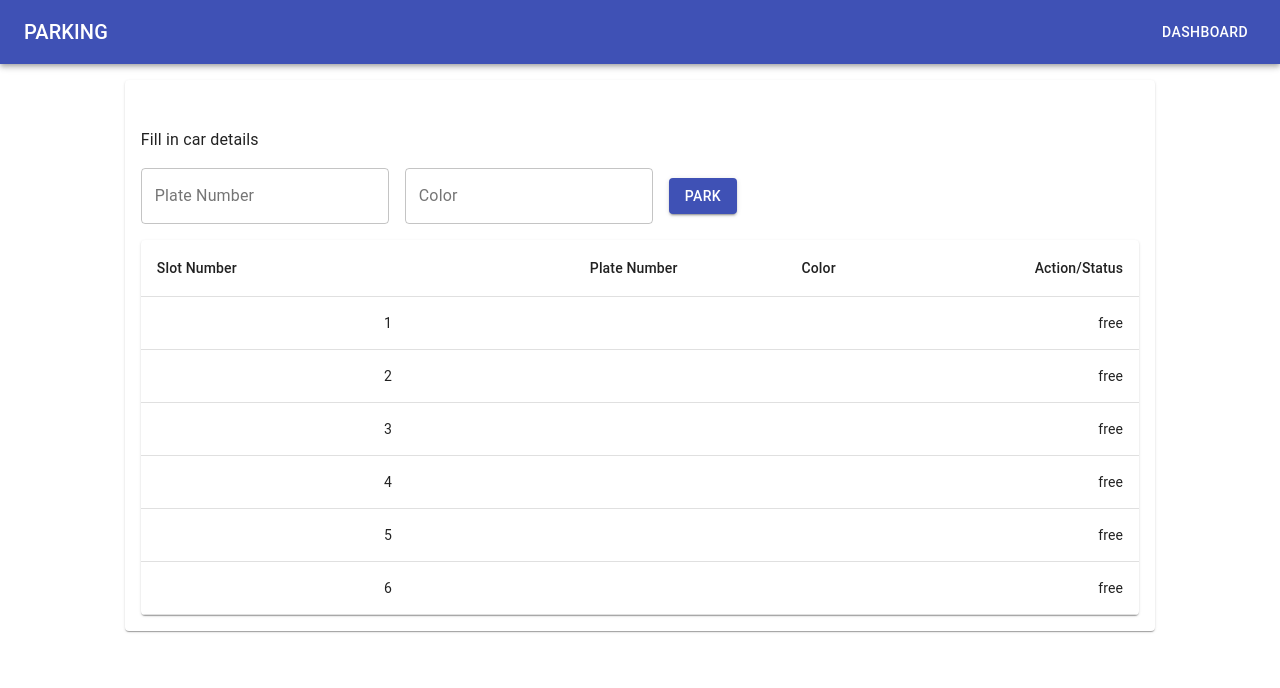
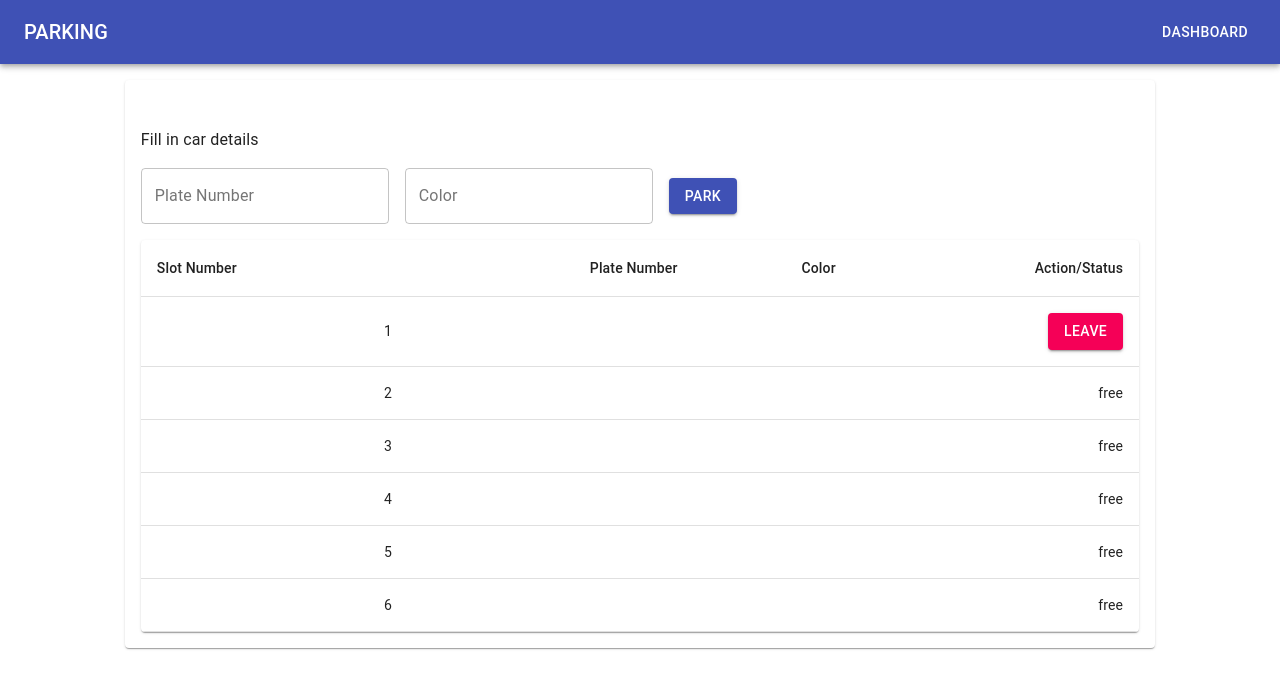
Before and after one commit to roandayne/parking, a React (Create React App) app: page / in a window 1280 px wide. Both pictures are taken after a click on the button "PARK". Shown: the top 688 px of the page. Built offline with nearby package versions, Linux system fonts and the light colour scheme.

Commit message:
add park functionality

```diff
--- a/src/components/Dashboard.js
+++ b/src/components/Dashboard.js
@@ -2,13 +2,12 @@ import React, { useState, useEffect } from 'react'
 import SlotsInput from './SlotsInput'
 import { useStyles } from '../style'
 
-import { Grid, Card, CardContent, Typography, Paper } from '@material-ui/core'
+import { Grid, Card, CardContent } from '@material-ui/core'
 import ParkingInput from './ParkingInput'
 import TableComponent from './Table'
 
 function createData(slot) {
-  const status = 'free'
-  return { slot, status: status, plate: '', color: '' }
+  return { slot, status: 'free', plateNumber: '', color: '' }
 }
 
 const rawRows = []
@@ -32,12 +31,11 @@ function Dashboard() {
   const [details, setDetails] = useState({
     plateNumber: '',
     color: '',
-    isParked: false,
+    status: 'free',
   })
 
   const updateCarDetails = (e) => {
     e.preventDefault()
-    console.log(e.target.value)
 
     setDetails({ ...details, [e.target.name]: e.target.value })
   }
@@ -50,10 +48,29 @@ function Dashboard() {
   const park = (e) => {
     e.preventDefault()
 
-    setDetails({ ...details, isParked: true })
+    setDetails({ plateNumber: '', color: '', status: 'free' })
 
-    const freeParkingSlots = rows.filter((row) => row.status === 'free')
-    // console.log(freeParkingSlots)
+    const freeParkingSlots = rows.filter((row) => {
+      return row.status === 'free' && row.plateNumber === '' && row.color === ''
+    })
+
+    const leastNumber = Math.min.apply(
+      Math,
+      freeParkingSlots.map(function (slot) {
+        return slot.slot
+      })
+    )
+
+    const rowsCopy = [...rows]
+    const index = rows.findIndex((row) => row.slot === leastNumber)
+    const newParkedCar = {
+      slot: rows[index].slot,
+      ...details,
+      status: 'occupied',
+    }
+    rowsCopy.splice(index, 1, newParkedCar)
+
+    setRows(rowsCopy)
   }
 
   useEffect(() => {
--- a/src/components/ParkingInput.js
+++ b/src/components/ParkingInput.js
@@ -1,4 +1,4 @@
-import React, { useContext } from 'react'
+import React from 'react'
 import { useStyles } from '../style'
 
 import { Button, TextField, Typography } from '@material-ui/core'
--- a/src/components/Table.js
+++ b/src/components/Table.js
@@ -1,10 +1,7 @@
-import React, { useContext } from 'react'
+import React from 'react'
 
 import {
-  Card,
-  CardContent,
   Button,
-  Typography,
   Table,
   TableBody,
   TableCell,
@@ -33,10 +30,16 @@ function TableComponent({ rows }) {
           {rows.map((row, index) => (
             <TableRow key={index}>
               <TableCell align='right'>{row.slot}</TableCell>
-              <TableCell align='right'>{row.plate}</TableCell>
+              <TableCell align='right'>{row.plateNumber}</TableCell>
               <TableCell align='right'>{row.color}</TableCell>
               <TableCell align='right'>
-                {row.status !== 'free' ? <Button>Leave</Button> : row.status}
+                {row.status !== 'free' ? (
+                  <Button color='secondary' variant='contained'>
+                    Leave
+                  </Button>
+                ) : (
+                  row.status
+                )}
               </TableCell>
             </TableRow>
           ))}
```
